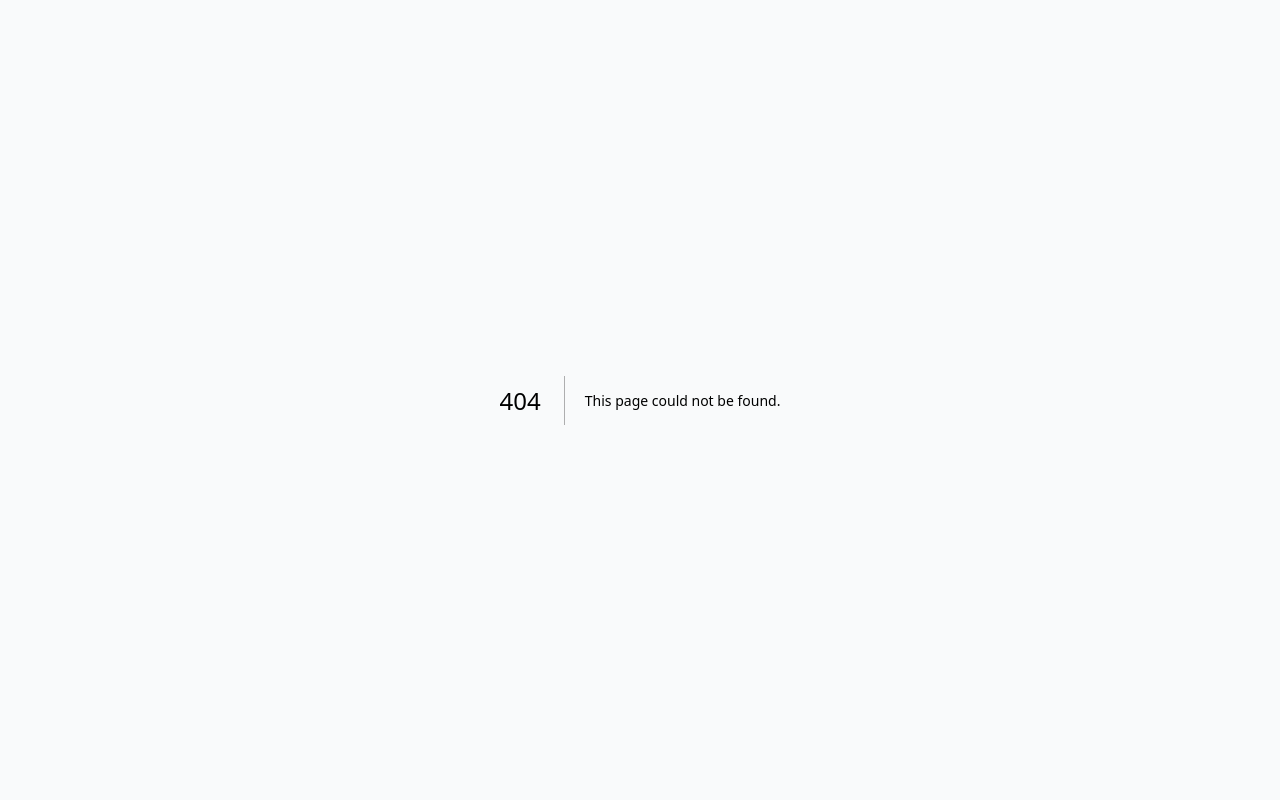
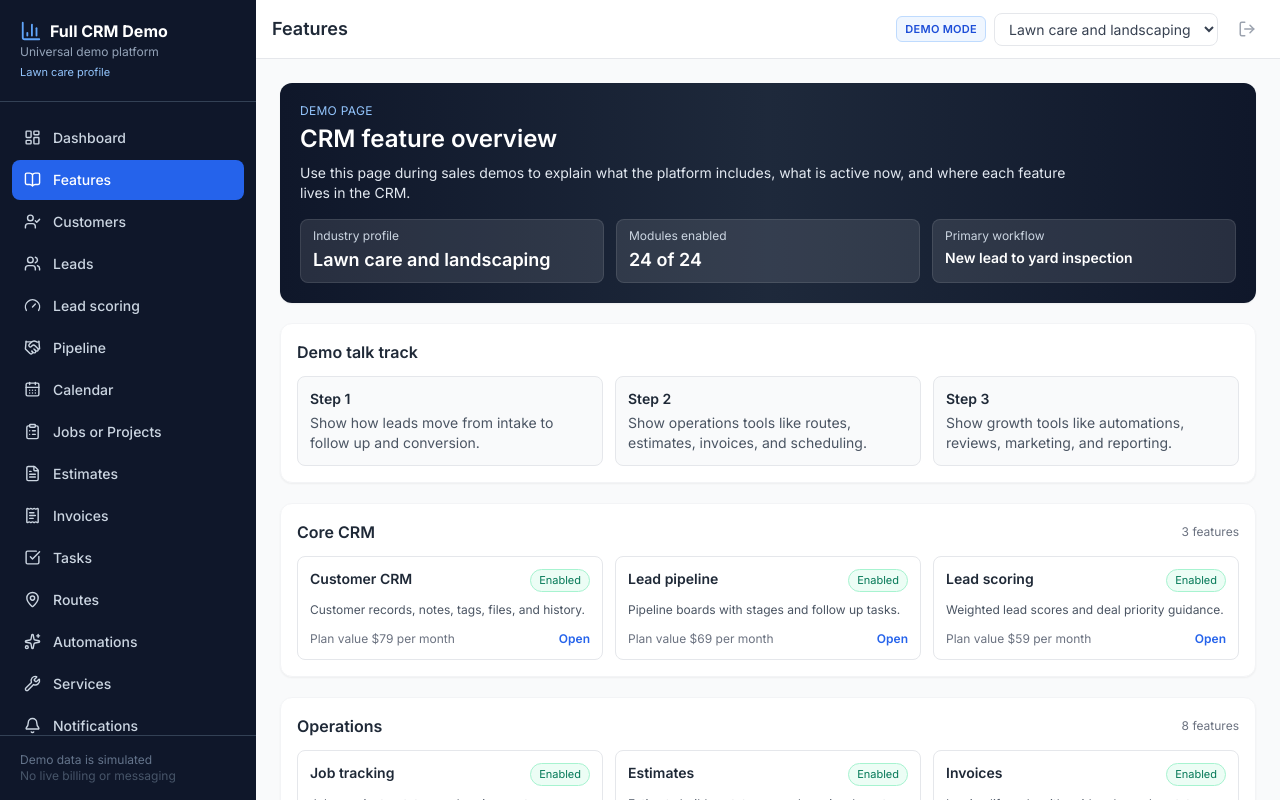
Before and after one commit to AaronC1992/Full-CRM-Demo, a Next.js app: page /features in a window 1280 px wide. Before the commit this address had no page. Built offline with nearby package versions, Linux system fonts and the light colour scheme.

Commit message:
Add demo-focused features overview page

```diff
--- /dev/null
+++ b/src/app/features/page.tsx
@@ -0,0 +1,99 @@
+'use client';
+
+import Link from 'next/link';
+import AppLayout from '@/components/layout/AppLayout';
+import { useDemoMode } from '@/components/demo/DemoModeProvider';
+
+const CATEGORY_ORDER = ['Core CRM', 'Operations', 'Growth', 'Automation', 'Admin'] as const;
+
+export default function FeaturesPage() {
+  const { moduleDefinitions, enabledModules, industryOption, profile } = useDemoMode();
+
+  const grouped = CATEGORY_ORDER.map((category) => ({
+    category,
+    items: moduleDefinitions.filter((module) => module.category === category),
+  }));
+
+  const enabledCount = moduleDefinitions.filter((module) => enabledModules[module.key]).length;
+
+  return (
+    <AppLayout title="Features">
+      <div className="space-y-5">
+        <section className="bg-gradient-to-r from-slate-900 via-slate-800 to-slate-900 text-white rounded-xl p-5 shadow-sm">
+          <p className="text-xs uppercase tracking-wide text-blue-300">Demo page</p>
+          <h2 className="text-2xl font-semibold mt-1">CRM feature overview</h2>
+          <p className="text-sm text-slate-200 mt-2 max-w-3xl">
+            Use this page during sales demos to explain what the platform includes, what is active now, and where each feature lives in the CRM.
+          </p>
+          <div className="grid sm:grid-cols-3 gap-3 mt-4">
+            <div className="bg-white/10 border border-white/10 rounded-lg px-3 py-2">
+              <p className="text-xs text-slate-300">Industry profile</p>
+              <p className="text-lg font-semibold mt-0.5">{industryOption.label}</p>
+            </div>
+            <div className="bg-white/10 border border-white/10 rounded-lg px-3 py-2">
+              <p className="text-xs text-slate-300">Modules enabled</p>
+              <p className="text-lg font-semibold mt-0.5">{enabledCount} of {moduleDefinitions.length}</p>
+            </div>
+            <div className="bg-white/10 border border-white/10 rounded-lg px-3 py-2">
+              <p className="text-xs text-slate-300">Primary workflow</p>
+              <p className="text-sm font-semibold mt-1">{profile.workflowExamples[0]}</p>
+            </div>
+          </div>
+        </section>
+
+        <section className="bg-white border border-gray-100 rounded-xl shadow-sm p-4">
+          <h3 className="font-semibold text-gray-800">Demo talk track</h3>
+          <div className="grid md:grid-cols-3 gap-3 mt-3 text-sm">
+            <div className="rounded-lg border border-gray-200 bg-gray-50 px-3 py-3">
+              <p className="font-semibold text-gray-800">Step 1</p>
+              <p className="text-gray-600 mt-1">Show how leads move from intake to follow up and conversion.</p>
+            </div>
+            <div className="rounded-lg border border-gray-200 bg-gray-50 px-3 py-3">
+              <p className="font-semibold text-gray-800">Step 2</p>
+              <p className="text-gray-600 mt-1">Show operations tools like routes, estimates, invoices, and scheduling.</p>
+            </div>
+            <div className="rounded-lg border border-gray-200 bg-gray-50 px-3 py-3">
+              <p className="font-semibold text-gray-800">Step 3</p>
+              <p className="text-gray-600 mt-1">Show growth tools like automations, reviews, marketing, and reporting.</p>
+            </div>
+          </div>
+        </section>
+
+        {grouped.map((group) => (
+          <section key={group.category} className="bg-white border border-gray-100 rounded-xl shadow-sm p-4">
+            <div className="flex items-center justify-between gap-2">
+              <h3 className="font-semibold text-gray-800">{group.category}</h3>
+              <span className="text-xs text-gray-500">{group.items.length} features</span>
+            </div>
+            <div className="grid md:grid-cols-2 xl:grid-cols-3 gap-3 mt-3">
+              {group.items.map((feature) => {
+                const isEnabled = enabledModules[feature.key];
+                return (
+                  <div key={feature.key} className="border border-gray-200 rounded-lg p-3 bg-white">
+                    <div className="flex items-start justify-between gap-2">
+                      <p className="font-semibold text-gray-800 text-sm">{feature.label}</p>
+                      <span className={`text-[11px] px-2 py-0.5 rounded-full border ${isEnabled ? 'bg-emerald-50 text-emerald-700 border-emerald-200' : 'bg-gray-50 text-gray-600 border-gray-200'}`}>
+                        {isEnabled ? 'Enabled' : 'Available'}
+                      </span>
+                    </div>
+                    <p className="text-xs text-gray-600 mt-2 leading-relaxed">{feature.description}</p>
+                    <div className="mt-3 flex items-center justify-between">
+                      <span className="text-xs text-gray-500">Plan value ${feature.monthlyWeight} per month</span>
+                      {feature.route ? (
+                        <Link href={feature.route} className="text-xs font-semibold text-blue-600 hover:underline">
+                          Open
+                        </Link>
+                      ) : (
+                        <span className="text-xs text-gray-400">No page</span>
+                      )}
+                    </div>
+                  </div>
+                );
+              })}
+            </div>
+          </section>
+        ))}
+      </div>
+    </AppLayout>
+  );
+}
--- a/src/components/layout/Sidebar.tsx
+++ b/src/components/layout/Sidebar.tsx
@@ -6,7 +6,7 @@ import {
   CheckSquare, Settings, Sparkles,
   MessageSquare, X, BarChart3, MapPin, CalendarDays, UserCheck,
   ClipboardList, ReceiptText, FileText, Megaphone, Star, LineChart, Blocks, Layers,
-  Bell, Smartphone, CreditCard, Gauge, Wrench,
+  Bell, Smartphone, CreditCard, Gauge, Wrench, BookOpen,
 } from 'lucide-react';
 import { useDemoMode } from '@/components/demo/DemoModeProvider';
 import { DemoModuleKey } from '@/lib/demo-mode';
@@ -20,6 +20,7 @@ type NavItem = {
 
 const MAIN_NAV: NavItem[] = [
   { href: '/dashboard', label: 'Dashboard', icon: LayoutDashboard },
+  { href: '/features', label: 'Features', icon: BookOpen },
   { href: '/customers', label: 'Customers', icon: UserCheck, module: 'customers' },
   { href: '/leads', label: 'Leads', icon: Users },
   { href: '/lead-scoring', label: 'Lead scoring', icon: Gauge, module: 'lead-scoring' },
```
